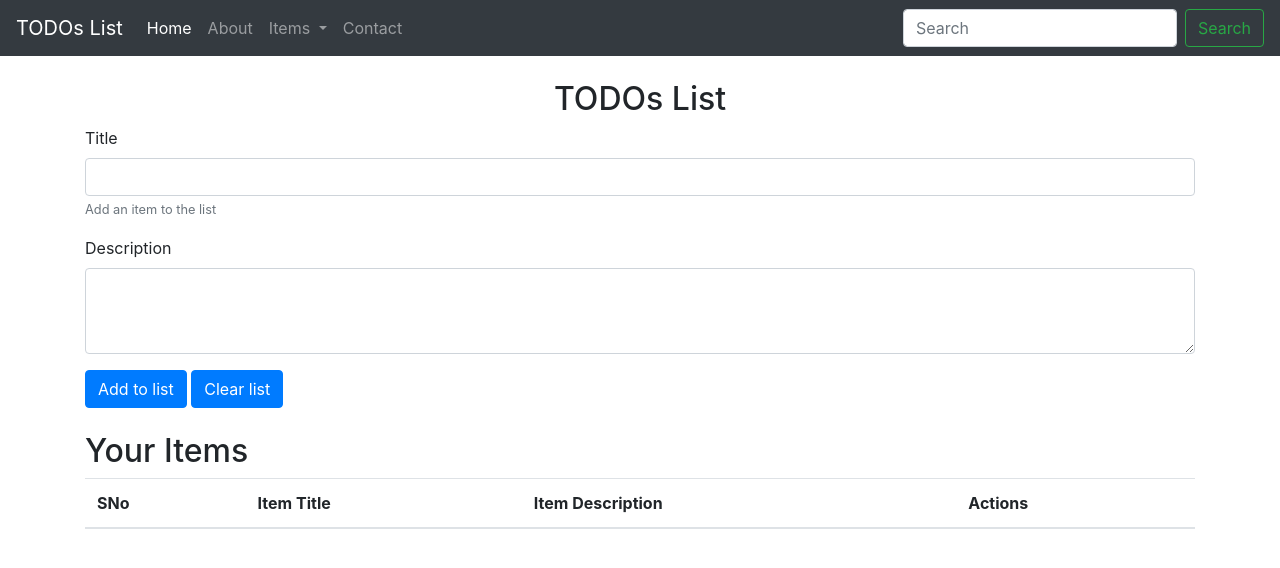
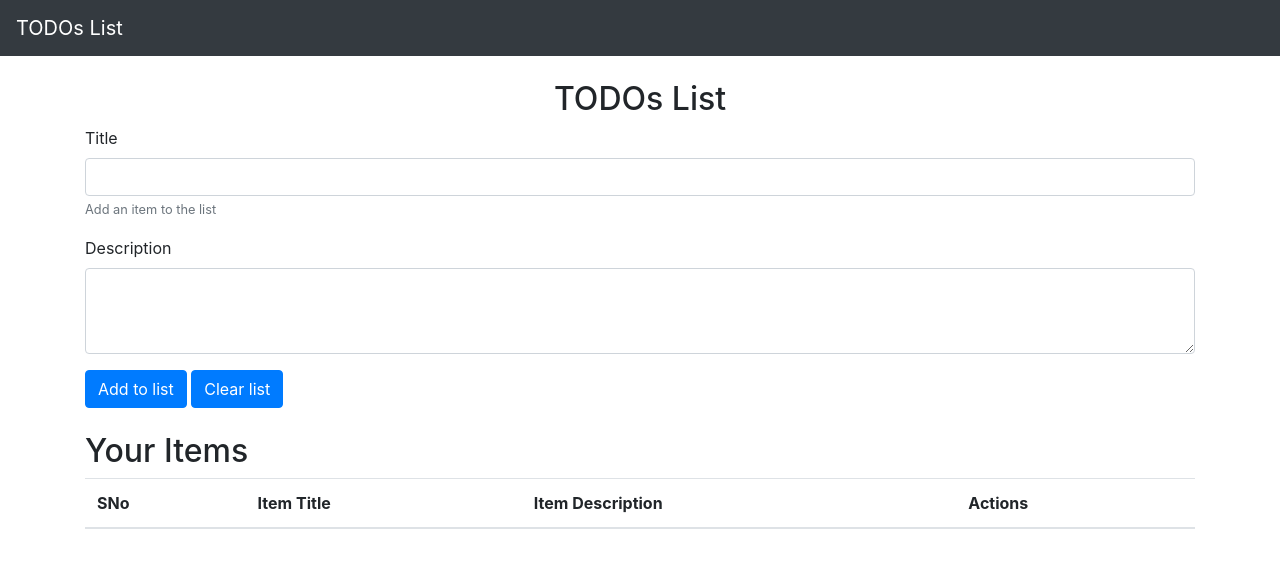
Before and after one commit to dasabhinaba34/TodoList, a plain HTML site: page index.html in a window 1280 px wide. Drawn offline with nearby package versions, Linux system fonts and the light colour scheme.

Commit message:
Update index.html

```diff
--- a/index.html
+++ b/index.html
@@ -16,39 +16,6 @@
 <body>
     <nav class="navbar navbar-expand-lg navbar-dark bg-dark">
         <a class="navbar-brand" href="#">TODOs List</a>
-        <button class="navbar-toggler" type="button" data-toggle="collapse" data-target="#navbarSupportedContent"
-            aria-controls="navbarSupportedContent" aria-expanded="false" aria-label="Toggle navigation">
-            <span class="navbar-toggler-icon"></span>
-        </button>
-
-        <div class="collapse navbar-collapse" id="navbarSupportedContent">
-            <ul class="navbar-nav mr-auto">
-                <li class="nav-item active">
-                    <a class="nav-link" href="#">Home <span class="sr-only">(current)</span></a>
-                </li>
-                <li class="nav-item">
-                    <a class="nav-link" href="#">About</a>
-                </li>
-                <li class="nav-item dropdown">
-                    <a class="nav-link dropdown-toggle" href="#" id="navbarDropdown" role="button"
-                        data-toggle="dropdown" aria-haspopup="true" aria-expanded="false">
-                        Items
-                    </a>
-                    <div class="dropdown-menu" aria-labelledby="navbarDropdown">
-                        <a class="dropdown-item" href="#">Action</a>
-                        <a class="dropdown-item" href="#">Another action</a>
-                        <div class="dropdown-divider"></div>
-                        <a class="dropdown-item" href="#">Something else here</a>
-                    </div>
-                </li>
-                <li class="nav-item">
-                    <a class="nav-link" href="#" tabindex="-1" aria-disabled="true">Contact</a>
-                </li>
-            </ul>
-            <form class="form-inline my-2 my-lg-0">
-                <input class="form-control mr-sm-2" type="search" placeholder="Search" aria-label="Search">
-                <button class="btn btn-outline-success my-2 my-sm-0" type="submit">Search</button>
-            </form>
         </div>
     </nav>
 
```
